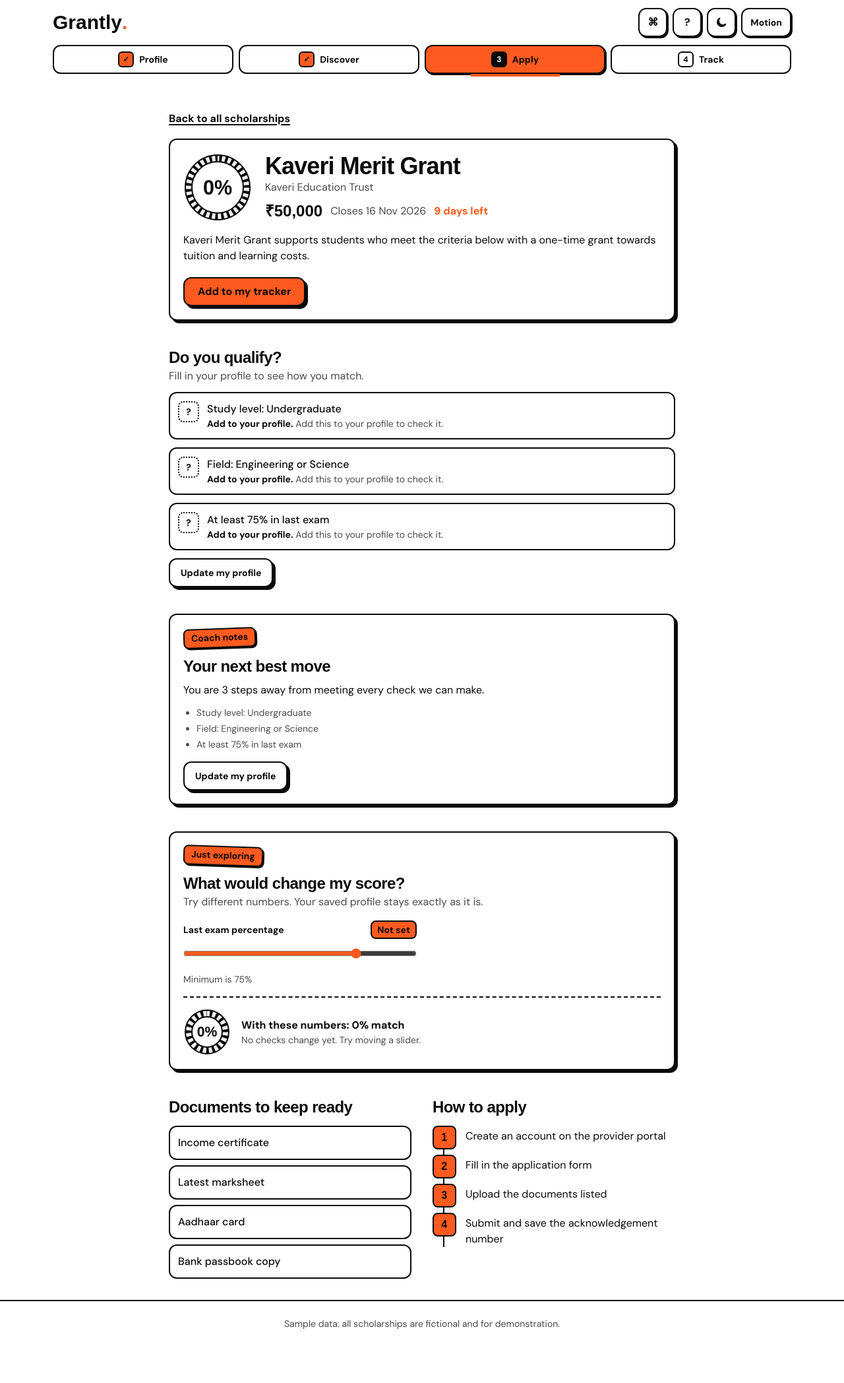
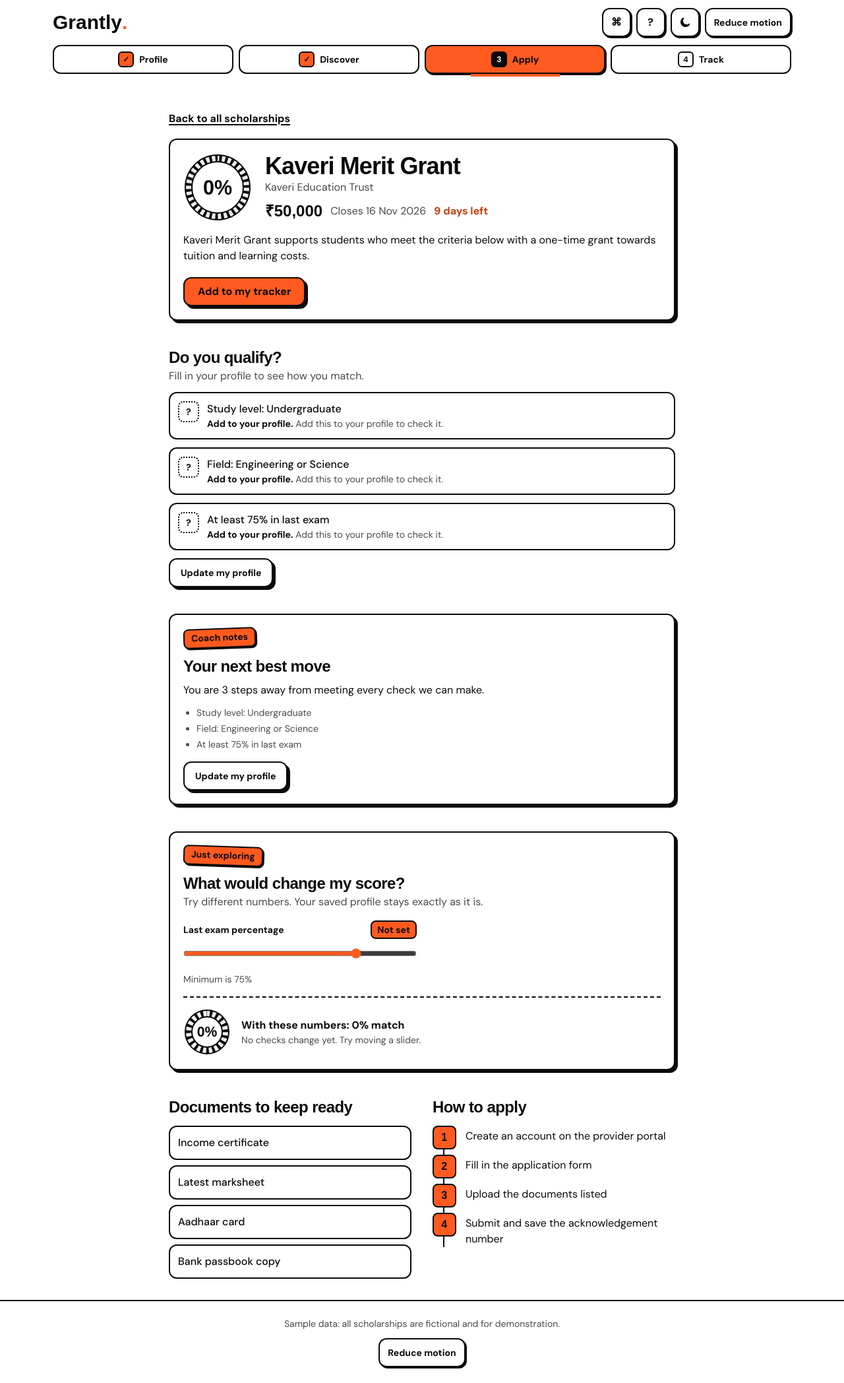
Before and after one commit to AKIB2005/frontend-arena, a React (Vite) app: page /s/1 in a window 1280 px wide. Shown: the whole page at 66% size. Before the commit the page ends 2040 px from the top, so only its background shows below. Built offline with nearby package versions, Linux system fonts and the light colour scheme.

Commit message:
Fixed UI

```diff
--- a/src/components/Dialog.tsx
+++ b/src/components/Dialog.tsx
@@ -19,7 +19,9 @@ export function Dialog({open, onClose, labelledBy, variant = 'drawer', children}
     opener.current = document.activeElement instanceof HTMLElement ? document.activeElement : null
     const prev = document.body.style.overflow
     document.body.style.overflow = 'hidden'
-    panel.current?.querySelector<HTMLElement>(FOCUSABLE)?.focus({preventScroll: true})
+    // Focus the first control, or the panel itself when it has none, so keys always reach the trap.
+    const target = panel.current?.querySelector<HTMLElement>(FOCUSABLE) ?? panel.current
+    target?.focus({preventScroll: true})
     return () => {
       document.body.style.overflow = prev
       opener.current?.focus({preventScroll: true})
@@ -32,8 +34,9 @@ export function Dialog({open, onClose, labelledBy, variant = 'drawer', children}
     const items = Array.from(panel.current.querySelectorAll<HTMLElement>(FOCUSABLE))
     if (!items.length) { e.preventDefault(); return }
     const first = items[0], last = items[items.length - 1]
-    if (e.shiftKey && document.activeElement === first) { e.preventDefault(); last.focus() }
-    else if (!e.shiftKey && document.activeElement === last) { e.preventDefault(); first.focus() }
+    const active = document.activeElement
+    if (e.shiftKey && (active === first || active === panel.current)) { e.preventDefault(); last.focus() }
+    else if (!e.shiftKey && active === last) { e.preventDefault(); first.focus() }
   }
 
   const drawer = variant === 'drawer'
@@ -41,16 +44,18 @@ export function Dialog({open, onClose, labelledBy, variant = 'drawer', children}
     <AnimatePresence>
       {open && (
         <div className="fixed inset-0 z-50" onKeyDown={onKeyDown}>
-          <motion.div variants={fade} initial="hidden" animate="show" exit="exit" className="absolute inset-0 bg-ink/70" onClick={onClose} aria-hidden="true" />
+          {/* Fixed dark scrim: bg-ink would turn white in dark mode. */}
+          <motion.div variants={fade} initial="hidden" animate="show" exit="exit" className="absolute inset-0 bg-black/70" onClick={onClose} aria-hidden="true" />
           <motion.div
             ref={panel}
             role="dialog"
             aria-modal="true"
             aria-labelledby={labelledBy}
+            tabIndex={-1}
             variants={drawer && !reduce ? slideRight : fade}
             initial="hidden" animate="show" exit="exit"
             className={cn(
-              'absolute overflow-y-auto border-2 border-edge bg-surface text-fg shadow-hard-lg',
+              'absolute overflow-y-auto overscroll-contain border-2 border-edge bg-surface text-fg shadow-hard-lg focus:outline-none',
               drawer ? 'inset-y-0 right-0 w-full max-w-md rounded-l-xl p-5 sm:p-6' : 'left-1/2 top-1/2 max-h-[90vh] w-[calc(100%-2rem)] max-w-lg -translate-x-1/2 -translate-y-1/2 rounded-xl p-5 sm:p-6',
             )}
           >
--- a/src/components/Due.tsx
+++ b/src/components/Due.tsx
@@ -5,7 +5,11 @@ export const isUrgent = (d: string) => {
   return n >= 0 && n <= 7
 }
 
-/** Deadline text. Within 7 days it becomes a ticket-stub badge with a slow stepped pulse. */
+/**
+ * Deadline text. Within 7 days it becomes a ticket-stub badge; on hover (mouse only)
+ * it crossfades to the exact date. The exact date is always available to screen
+ * readers through the visually hidden text, so no extra tab stop or aria-label is needed.
+ */
 export function Due({ d }: { d: string }) {
   const n = daysUntil(d)
   const text =
@@ -21,24 +25,28 @@ export function Due({ d }: { d: string }) {
   })
   if (n <= 7)
     return (
-      <span
-        tabIndex={0}
-        aria-label={`${text}; deadline ${exact}`}
-        className="ticket group/due relative inline-block [perspective:400px]"
-      >
-        <span className="block rounded-lg border-2 border-edge bg-accent px-2 py-0.5 text-sm font-bold text-on-accent transition-[transform,opacity] duration-200 can-hover:group-hover/due:[transform:rotateX(180deg)] focus:[transform:rotateX(180deg)]">
-          ◷ {text}
+      <span className="ticket group/due relative inline-block">
+        <span className="block rounded-lg border-2 border-edge bg-accent px-2 py-0.5 text-sm font-bold text-on-accent transition-opacity duration-200 can-hover:group-hover/due:opacity-0">
+          <span aria-hidden="true">◷ </span>
+          {text}
+          <span className="sr-only">; deadline {exact}</span>
         </span>
         <span
           aria-hidden="true"
-          className="absolute inset-0 rounded-lg border-2 border-edge bg-accent px-2 py-0.5 text-center text-sm font-bold text-on-accent opacity-0 transition-[transform,opacity] duration-200 can-hover:group-hover/due:opacity-100 group-focus/due:opacity-100"
+          className="pointer-events-none absolute inset-0 grid place-items-center rounded-lg border-2 border-edge bg-accent px-2 py-0.5 text-sm font-bold text-on-accent opacity-0 transition-opacity duration-200 can-hover:group-hover/due:opacity-100"
         >
           {exact}
         </span>
       </span>
     )
   return (
-    <span className={n <= 14 ? 'font-bold text-accent' : 'text-muted'}>
+    <span
+      className={
+        n <= 14
+          ? 'font-bold text-[color:var(--accent-text)]'
+          : 'text-muted'
+      }
+    >
       {text}
     </span>
   )
--- a/src/components/Layout.tsx
+++ b/src/components/Layout.tsx
@@ -9,6 +9,20 @@ import { Stepper } from './Stepper'
 import { Toaster } from './Toaster'
 import { CommandPalette } from './CommandPalette'
 import * as TooltipPrimitive from '@radix-ui/react-tooltip'
+
+const TITLES: Record<string, string> = {
+  '/': 'Grantly: find scholarships you can actually win',
+  '/dashboard': 'Dashboard | Grantly',
+  '/discover': 'Discover scholarships | Grantly',
+  '/tracker': 'My tracker | Grantly',
+  '/compare': 'Compare scholarships | Grantly',
+  '/profile': 'Your profile | Grantly',
+  '/onboarding': 'Build your profile | Grantly',
+}
+const titleFor = (path: string) =>
+  path.startsWith('/s/')
+    ? 'Scholarship details | Grantly'
+    : (TITLES[path] ?? 'Grantly')
 
 function useShortcuts() {
   const navigate = useNavigate()
@@ -82,6 +96,9 @@ const Icon = ({ dark }: { dark: boolean }) =>
     </svg>
   )
 
+const motionToggleClass =
+  'min-h-[44px] rounded-xl border-2 border-edge bg-surface px-3 text-sm font-bold shadow-hard-sm aria-pressed:bg-[var(--fill-ink)] aria-pressed:text-[var(--on-ink)]'
+
 export function Layout({ children }: { children: ReactNode }) {
   const { pathname } = useLocation()
   const {
@@ -116,16 +133,7 @@ export function Layout({ children }: { children: ReactNode }) {
     document
       .querySelector('meta[name="theme-color"]')
       ?.setAttribute('content', theme === 'dark' ? '#0A0A0A' : '#FFFFFF')
-    document.title =
-      pathname === '/'
-        ? 'Grantly: find scholarships you can actually win'
-        : pathname === '/dashboard'
-          ? 'Dashboard | Grantly'
-          : pathname === '/discover'
-            ? 'Discover scholarships | Grantly'
-            : pathname === '/tracker'
-              ? 'My tracker | Grantly'
-              : 'Grantly'
+    document.title = titleFor(pathname)
   }, [pathname, theme])
 
   useEffect(() => {
@@ -137,6 +145,16 @@ export function Layout({ children }: { children: ReactNode }) {
     main.current?.focus({ preventScroll: true })
     if (!reduce) setWipe((w) => w + 1)
   }, [pathname, reduce])
+
+  // Safety net: never leave the transition overlay on screen if its animation is interrupted.
+  useEffect(() => {
+    if (wipe === 0) return
+    const id = window.setTimeout(
+      () => setWipe(0),
+      Math.min(DUR.slow * 1000 + 300, 1200),
+    )
+    return () => window.clearTimeout(id)
+  }, [wipe])
 
   useEffect(() => {
     const onScroll = () => {
@@ -188,9 +206,9 @@ export function Layout({ children }: { children: ReactNode }) {
                 type="button"
                 onClick={() => setCommandOpen(true)}
                 aria-label="Open command palette"
-                className="grid h-11 w-11 place-items-center rounded-xl border-2 border-edge bg-surface font-bold shadow-hard-sm"
+                className="grid h-11 w-11 place-items-center rounded-xl border-2 border-edge bg-surface font-bold shadow-hard-sm active:translate-x-0.5 active:translate-y-0.5 active:shadow-none"
               >
-                ⌘
+                <span aria-hidden="true">⌘</span>
               </button>
               <button
                 type="button"
@@ -213,10 +231,9 @@ export function Layout({ children }: { children: ReactNode }) {
                 type="button"
                 onClick={toggleReduceMotion}
                 aria-pressed={reduceMotion}
-                aria-label="Reduce motion"
-                className="hidden min-h-[44px] rounded-xl border-2 border-edge bg-surface px-3 text-sm font-bold shadow-hard-sm sm:block"
+                className={`hidden sm:block ${motionToggleClass}`}
               >
-                {reduceMotion ? 'Still' : 'Motion'}
+                Reduce motion
               </button>
             </div>
           </div>
@@ -239,8 +256,18 @@ export function Layout({ children }: { children: ReactNode }) {
             {children}
           </motion.div>
         </main>
-        <footer className="border-t-2 border-edge bg-surface py-6 text-center text-sm text-muted">
-          Sample data: all scholarships are fictional and for demonstration.
+        <footer className="border-t-2 border-edge bg-surface px-4 py-6 text-center text-sm text-muted">
+          <p>
+            Sample data: all scholarships are fictional and for demonstration.
+          </p>
+          <button
+            type="button"
+            onClick={toggleReduceMotion}
+            aria-pressed={reduceMotion}
+            className={`mt-3 text-fg ${motionToggleClass}`}
+          >
+            Reduce motion
+          </button>
         </footer>
         <AnimatePresence>
           {wipe > 0 && !reduce && (
--- a/src/components/ScholarshipCard.tsx
+++ b/src/components/ScholarshipCard.tsx
@@ -36,9 +36,15 @@ export function ScholarshipCard({ s, score, checks, onQuickView }: Props) {
         isUrgent(s.deadline) && 'ticket',
       )}
     >
+      {/* Layer order inside the isolated card: shadow (-z-20) < face (-z-10) < content (z-10).
+          Negative-z children paint ABOVE the root background, so the face layer is required. */}
       <span
         aria-hidden="true"
-        className="pointer-events-none absolute inset-0 -z-10 translate-x-1 translate-y-1 rounded-xl bg-edge transition-transform duration-200 group-hover/card:translate-x-2 group-hover/card:translate-y-2"
+        className="pointer-events-none absolute inset-0 -z-20 translate-x-1 translate-y-1 rounded-xl bg-edge transition-transform duration-200 group-hover/card:translate-x-2 group-hover/card:translate-y-2"
+      />
+      <span
+        aria-hidden="true"
+        className="pointer-events-none absolute inset-0 -z-10 rounded-xl bg-surface"
       />
       <Stamp id={s.id} />
       <div className="relative z-10 flex min-h-[12rem] gap-4">
```
